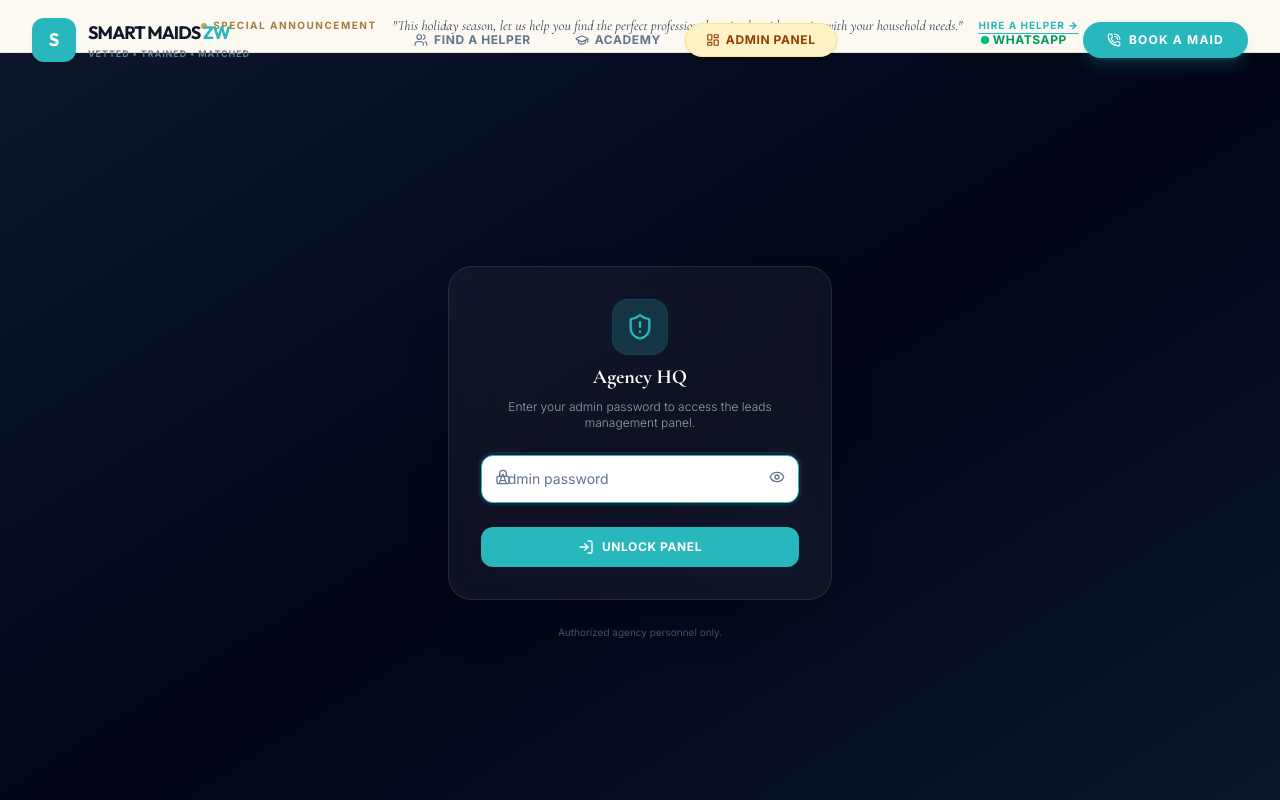
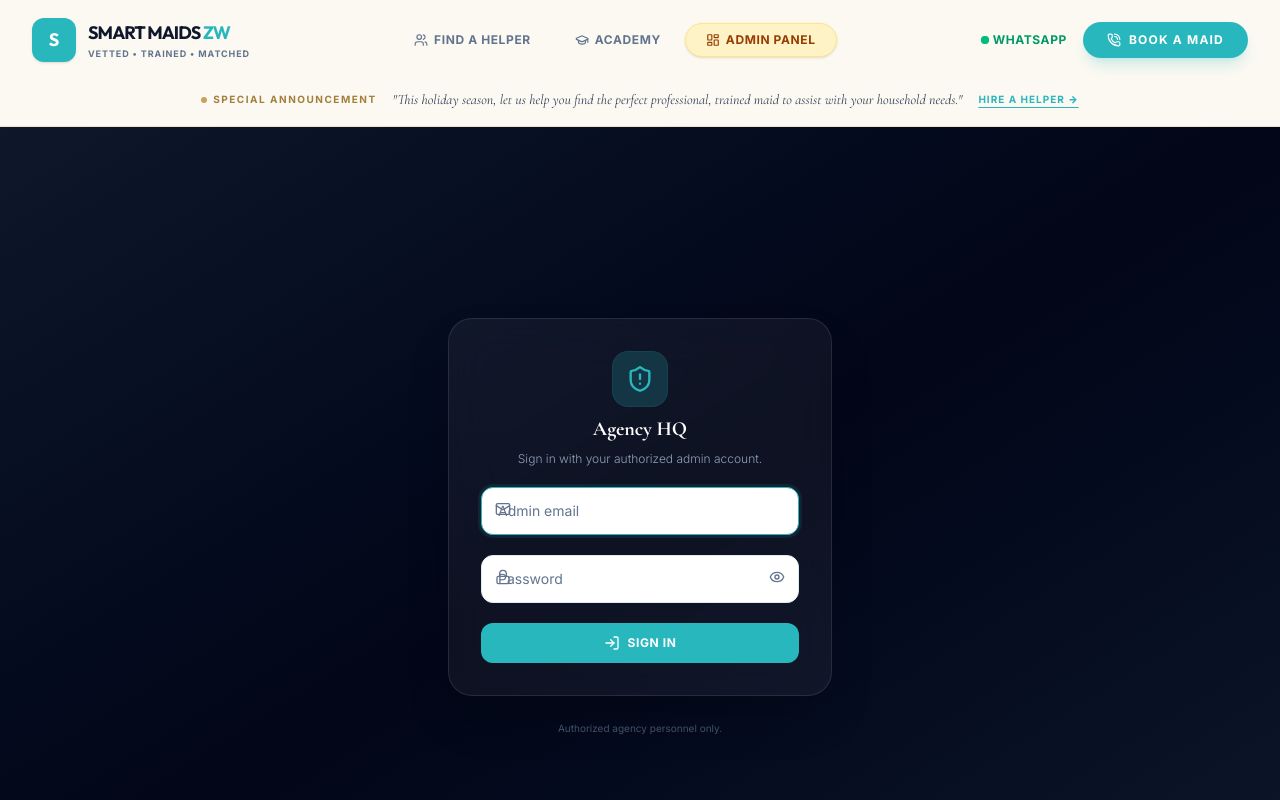
Before and after one commit to TinzyWinzy/SmartViewZw, a React (Vite) app: page / in a window 1280 px wide. Both pictures are taken after a click on the button "ADMIN PANEL". Shown: the top 800 px of the page. Built offline with nearby package versions, Linux system fonts and the light colour scheme; no server answers; the database is empty.

Commit message:
Fix announcement bar padding; import social images via Vite; replace password gate with Firebase Auth + custom claims admin login

```diff
--- a/src/App.tsx
+++ b/src/App.tsx
@@ -22,7 +22,10 @@ const AdminPortal = lazy(() => import('./components/AdminPortal'));
 
 import { BookingInquiry, TrainingApplication, ServiceType } from './types';
 import { SERVICE_AREAS } from './data';
-import { db } from './firebase';
+import { db, auth } from './firebase';
+import fbPost1 from './assets/images/467776379_578844414509442_3209053998752476031_n.jpg';
+import fbPost2 from './assets/images/483103368_656929590034257_4554107601167840866_n.jpg';
+import fbPost3 from './assets/images/484032934_657515429975673_1079432024744908613_n.jpg';
 import { collection, doc, setDoc, updateDoc, deleteDoc, onSnapshot, getDocs, writeBatch } from 'firebase/firestore';
 
 // Initial Seed Data for Instant Demonstration
@@ -299,7 +302,7 @@ export default function App() {
       />
 
       {/* Holiday Campaign Notice Scraped from Facebook Page Campaign */}
-      <div className="bg-[#FCF9F2] border-b border-[#EDE3CD] py-3.5 px-4 text-center text-xs text-slate-900 transition-colors duration-200">
+      <div className="bg-[#FCF9F2] border-b border-[#EDE3CD] py-3.5 px-4 pt-[88px] text-center text-xs text-slate-900 transition-colors duration-200">
         <div className="mx-auto max-w-7xl flex flex-col md:flex-row justify-center items-center gap-2 md:gap-4 font-sans">
           <span className="inline-flex items-center gap-1.5 text-gold-dark text-[10px] uppercase tracking-[0.15em] font-extrabold">
             <span className="h-1.5 w-1.5 rounded-full bg-gold-accent animate-pulse"></span>
@@ -342,19 +345,19 @@ export default function App() {
                 <div className="mx-auto max-w-7xl px-4 sm:px-6 lg:px-8">
                   <div className="flex flex-wrap items-center justify-center gap-6">
                     <img
-                      src="/src/assets/images/467776379_578844414509442_3209053998752476031_n.jpg"
+                      src={fbPost1}
                       alt="Smart Maids ZW Facebook post"
                       className="h-20 w-20 rounded-xl object-cover shadow-sm border border-slate-200 hover:scale-105 transition-transform duration-300"
                       loading="lazy"
                     />
                     <img
-                      src="/src/assets/images/483103368_656929590034257_4554107601167840866_n.jpg"
+                      src={fbPost2}
                       alt="Smart Maids ZW Facebook post"
                       className="h-32 w-32 rounded-xl object-cover shadow-sm border border-slate-200 hover:scale-105 transition-transform duration-300"
                       loading="lazy"
                     />
                     <img
-                      src="/src/assets/images/484032934_657515429975673_1079432024744908613_n.jpg"
+                      src={fbPost3}
                       alt="Smart Maids ZW Facebook post"
                       className="h-32 w-32 rounded-xl object-cover shadow-sm border border-slate-200 hover:scale-105 transition-transform duration-300"
                       loading="lazy"
--- a/src/components/AdminGate.tsx
+++ b/src/components/AdminGate.tsx
@@ -1,50 +1,116 @@
-import React, { useState } from 'react';
-import { ShieldAlert, Lock, Eye, EyeOff, LogIn } from 'lucide-react';
+import React, { useState, useEffect } from 'react';
+import { ShieldAlert, Mail, Lock, Eye, EyeOff, LogIn, LogOut, AlertTriangle } from 'lucide-react';
+import { signInWithEmailAndPassword, signOut, onAuthStateChanged, User } from 'firebase/auth';
+import { auth } from '../firebase';
 
-const ADMIN_PASSWORD = import.meta.env.VITE_ADMIN_PASSWORD || 'smadmin2024';
+const ADMIN_EMAIL = import.meta.env.VITE_ADMIN_EMAIL || '';
 
 interface AdminGateProps {
   children: React.ReactNode;
 }
 
 export default function AdminGate({ children }: AdminGateProps) {
-  const [authenticated, setAuthenticated] = useState(
-    () => sessionStorage.getItem('smartmaids_admin_auth') === 'true'
-  );
+  const [user, setUser] = useState<User | null>(null);
+  const [loading, setLoading] = useState(true);
+  const [isAdmin, setIsAdmin] = useState(false);
+
+  const [email, setEmail] = useState('');
   const [password, setPassword] = useState('');
   const [showPassword, setShowPassword] = useState(false);
-  const [error, setError] = useState(false);
+  const [error, setError] = useState('');
+  const [signingIn, setSigningIn] = useState(false);
 
-  const handleLogin = (e: React.FormEvent) => {
+  useEffect(() => {
+    const unsubscribe = onAuthStateChanged(auth, async (u) => {
+      setUser(u);
+      if (u) {
+        try {
+          const tokenResult = await u.getIdTokenResult();
+          const hasAdminClaim = tokenResult.claims.admin === true || tokenResult.claims.role === 'admin';
+          const isAdminEmail = ADMIN_EMAIL && u.email?.toLowerCase() === ADMIN_EMAIL.toLowerCase();
+          setIsAdmin(hasAdminClaim || !!isAdminEmail);
+        } catch {
+          setIsAdmin(false);
+        }
+      } else {
+        setIsAdmin(false);
+      }
+      setLoading(false);
+    });
+    return unsubscribe;
+  }, []);
+
+  const handleLogin = async (e: React.FormEvent) => {
     e.preventDefault();
-    if (password === ADMIN_PASSWORD) {
-      sessionStorage.setItem('smartmaids_admin_auth', 'true');
-      setAuthenticated(true);
-      setError(false);
-    } else {
-      setError(true);
+    setError('');
+    setSigningIn(true);
+    try {
+      const cred = await signInWithEmailAndPassword(auth, email, password);
+      const tokenResult = await cred.user.getIdTokenResult();
+      const hasAdminClaim = tokenResult.claims.admin === true || tokenResult.claims.role === 'admin';
+      const isAdminEmail = ADMIN_EMAIL && cred.user.email?.toLowerCase() === ADMIN_EMAIL.toLowerCase();
+      if (!hasAdminClaim && !isAdminEmail) {
+        await signOut(auth);
+        setError(
+          'Your account does not have admin privileges. '
+          + 'Ask your Firebase admin to set the custom claim `{ "admin": true }` '
+          + 'via the Firebase Console (Authentication > Users > UID > Claims).'
+        );
+      }
+    } catch (err: any) {
+      const code = err?.code || '';
+      if (code === 'auth/user-not-found' || code === 'auth/wrong-password' || code === 'auth/invalid-credential') {
+        setError('Invalid email or password.');
+      } else if (code === 'auth/invalid-email') {
+        setError('Please enter a valid email address.');
+      } else if (code === 'auth/too-many-requests') {
+        setError('Too many failed attempts. Try again later.');
+      } else {
+        setError(err?.message || 'Sign-in failed. Please try again.');
+      }
+    } finally {
+      setSigningIn(false);
     }
   };
 
-  const handleLogout = () => {
-    sessionStorage.removeItem('smartmaids_admin_auth');
-    setAuthenticated(false);
-    setPassword('');
+  const handleLogout = async () => {
+    await signOut(auth);
   };
 
-  if (!authenticated) {
+  if (loading) {
+    return (
+      <div className="min-h-screen bg-gradient-to-br from-slate-900 via-slate-950 to-slate-900 flex items-center justify-center">
+        <div className="h-8 w-8 animate-spin rounded-full border-2 border-royal-blue border-t-transparent" />
+      </div>
+    );
+  }
+
+  if (!user) {
     return (
       <div className="min-h-screen bg-gradient-to-br from-slate-900 via-slate-950 to-slate-900 flex items-center justify-center p-4">
         <div className="w-full max-w-sm">
-          <form onSubmit={handleLogin} className="bg-white/5 backdrop-blur-xl border border-white/10 rounded-3xl p-8 shadow-2xl space-y-6">
+          <form onSubmit={handleLogin} className="bg-white/5 backdrop-blur-xl border border-white/10 rounded-3xl p-8 shadow-2xl space-y-5">
             <div className="text-center space-y-2">
               <div className="mx-auto h-14 w-14 rounded-2xl bg-royal-blue/20 border border-royal-blue/10 flex items-center justify-center">
                 <ShieldAlert className="h-7 w-7 text-royal-blue" />
               </div>
               <h2 className="font-display text-xl font-bold text-white">Agency HQ</h2>
               <p className="font-sans text-xs text-slate-400 font-light">
-                Enter your admin password to access the leads management panel.
+                Sign in with your authorized admin account.
               </p>
+            </div>
+
+            <div className="relative">
+              <Mail className="absolute left-3.5 top-3.5 h-4 w-4 text-slate-500" />
+              <input
+                type="email"
+                value={email}
+                onChange={(e) => { setEmail(e.target.value); setError(''); }}
+                placeholder="Admin email"
+                autoFocus
+                required
+                className="premium-input bg-white/5 border-white/10 text-white placeholder:text-slate-500 pl-10"
+              />
             </div>
 
             <div className="relative">
@@ -52,9 +118,9 @@ export default function AdminGate({ children }: AdminGateProps) {
               <input
                 type={showPassword ? 'text' : 'password'}
                 value={password}
-                onChange={(e) => { setPassword(e.target.value); setError(false); }}
-                placeholder="Admin password"
-                autoFocus
+                onChange={(e) => { setPassword(e.target.value); setError(''); }}
+                placeholder="Password"
+                required
                 className="premium-input bg-white/5 border-white/10 text-white placeholder:text-slate-500 pl-10 pr-10"
               />
               <button
@@ -68,17 +134,23 @@ export default function AdminGate({ children }: AdminGateProps) {
             </div>
 
             {error && (
-              <p className="font-sans text-[11px] text-red-400 text-center bg-red-500/10 rounded-lg py-2 px-3 border border-red-500/20">
-                Incorrect password. Please try again.
-              </p>
+              <div className="flex items-start gap-2 font-sans text-[11px] text-red-400 text-left bg-red-500/10 rounded-lg py-2 px-3 border border-red-500/20">
+                <AlertTriangle className="h-3.5 w-3.5 shrink-0 mt-0.5" />
+                <span>{error}</span>
+              </div>
             )}
 
             <button
               type="submit"
-              className="w-full flex items-center justify-center gap-2 bg-royal-blue hover:bg-royal-deeper text-white rounded-xl py-3 font-sans text-xs font-bold uppercase tracking-wider transition-all duration-200 active:scale-[0.98]"
+              disabled={signingIn}
+              className="w-full flex items-center justify-center gap-2 bg-royal-blue hover:bg-royal-deeper disabled:opacity-50 text-white rounded-xl py-3 font-sans text-xs font-bold uppercase tracking-wider transition-all duration-200 active:scale-[0.98]"
             >
-              <LogIn className="h-4 w-4" />
-              <span>Unlock Panel</span>
+              {signingIn ? (
+                <span className="h-4 w-4 animate-spin rounded-full border-2 border-white border-t-transparent" />
+              ) : (
+                <LogIn className="h-4 w-4" />
+              )}
+              <span>{signingIn ? 'Signing in...' : 'Sign In'}</span>
             </button>
           </form>
 
@@ -90,15 +162,48 @@ export default function AdminGate({ children }: AdminGateProps) {
     );
   }
 
+  if (!isAdmin) {
+    return (
+      <div className="min-h-screen bg-gradient-to-br from-slate-900 via-slate-950 to-slate-900 flex items-center justify-center p-4">
+        <div className="w-full max-w-sm bg-white/5 backdrop-blur-xl border border-white/10 rounded-3xl p-8 shadow-2xl text-center space-y-4">
+          <div className="mx-auto h-14 w-14 rounded-2xl bg-red-500/20 border border-red-500/10 flex items-center justify-center">
+            <ShieldAlert className="h-7 w-7 text-red-400" />
+          </div>
+          <h2 className="font-display text-xl font-bold text-white">Access Denied</h2>
+          <p className="font-sans text-xs text-slate-400 font-light">
+            Signed in as <strong className="text-white">{user.email}</strong>.
+            This account does not have admin privileges.
+          </p>
+          {ADMIN_EMAIL && (
+            <p className="font-sans text-[10px] text-slate-500">
+              Expected admin email: <span className="text-royal-blue">{ADMIN_EMAIL}</span>
+            </p>
+          )}
+          <p className="font-sans text-[10px] text-slate-500 leading-relaxed">
+            An admin must set the <code className="text-amber-400 bg-white/5 px-1 rounded">{"admin: true"}</code> custom claim
+              via Firebase Console (Authentication &gt; Users &gt; your UID &gt; Claims).
+          </p>
+          <button
+            onClick={handleLogout}
+            className="inline-flex items-center gap-2 text-slate-400 hover:text-white text-xs font-sans transition"
+          >
+            <LogOut className="h-3.5 w-3.5" />
+            <span>Sign out</span>
+          </button>
+        </div>
+      </div>
+    );
+  }
+
   return (
     <>
       {children}
       <button
         onClick={handleLogout}
         className="fixed bottom-4 left-4 z-50 text-[10px] font-mono text-slate-400 hover:text-red-400 bg-slate-900/80 backdrop-blur-sm border border-slate-800 rounded-lg px-3 py-1.5 transition-all duration-200 opacity-40 hover:opacity-100"
-        title="Lock admin panel"
+        title="Sign out of admin panel"
       >
-        Lock Panel
+        Sign Out
       </button>
     </>
   );
--- a/src/firebase.ts
+++ b/src/firebase.ts
@@ -1,5 +1,6 @@
 /// <reference types="vite/client" />
 import { initializeApp } from 'firebase/app';
+import { getAuth } from 'firebase/auth';
 import { getFirestore } from 'firebase/firestore';
 
 // Fallback is the auto-provisioned studio Firebase configuration
@@ -16,4 +17,5 @@ const databaseId = import.meta.env.VITE_FIREBASE_FIRESTORE_DATABASE_ID || "ai-st
 
 const app = initializeApp(firebaseConfig);
 
+export const auth = getAuth(app);
 export const db = getFirestore(app, databaseId);
```
Also changed, not shown: 1 other file (tests, documents, lock files or other folders).
